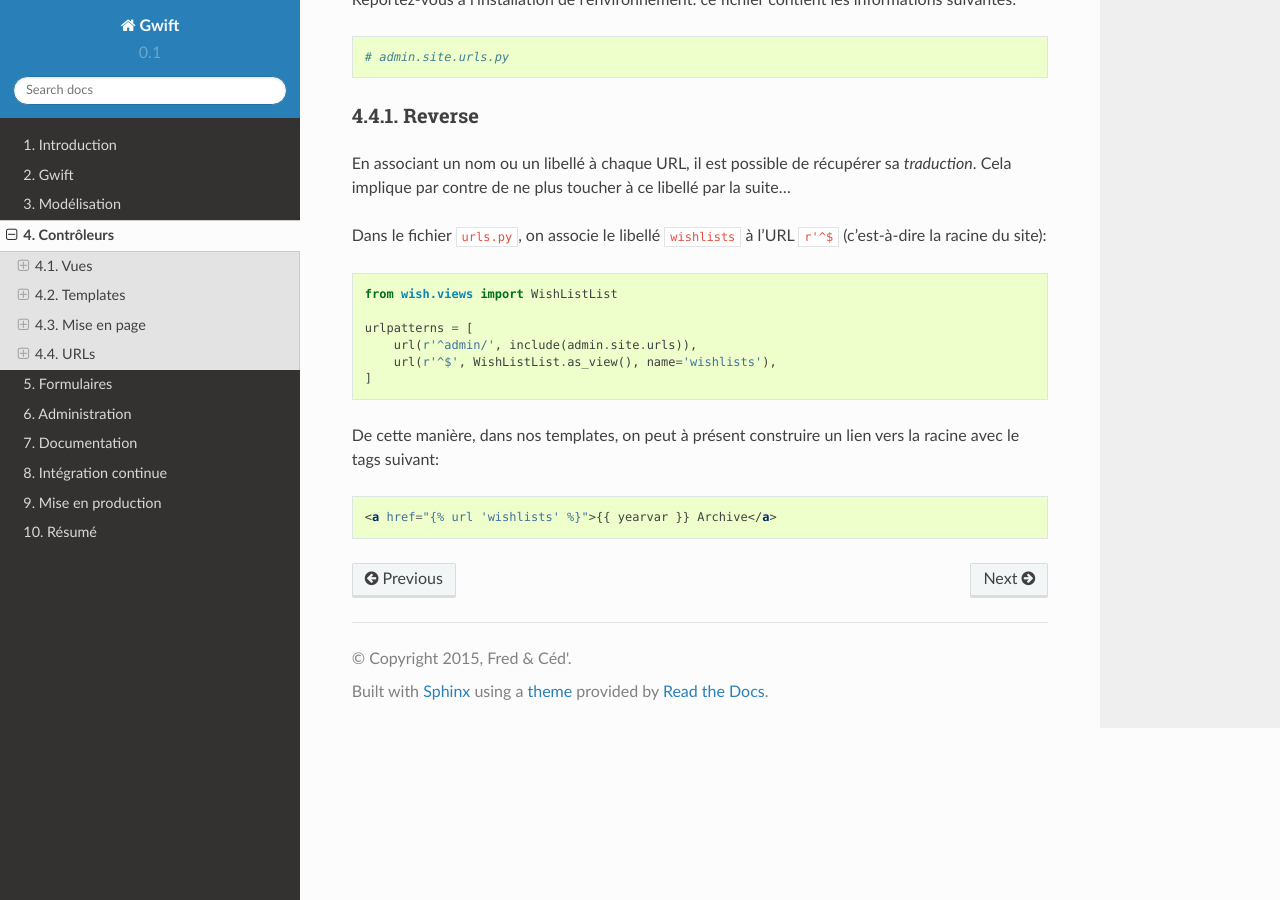
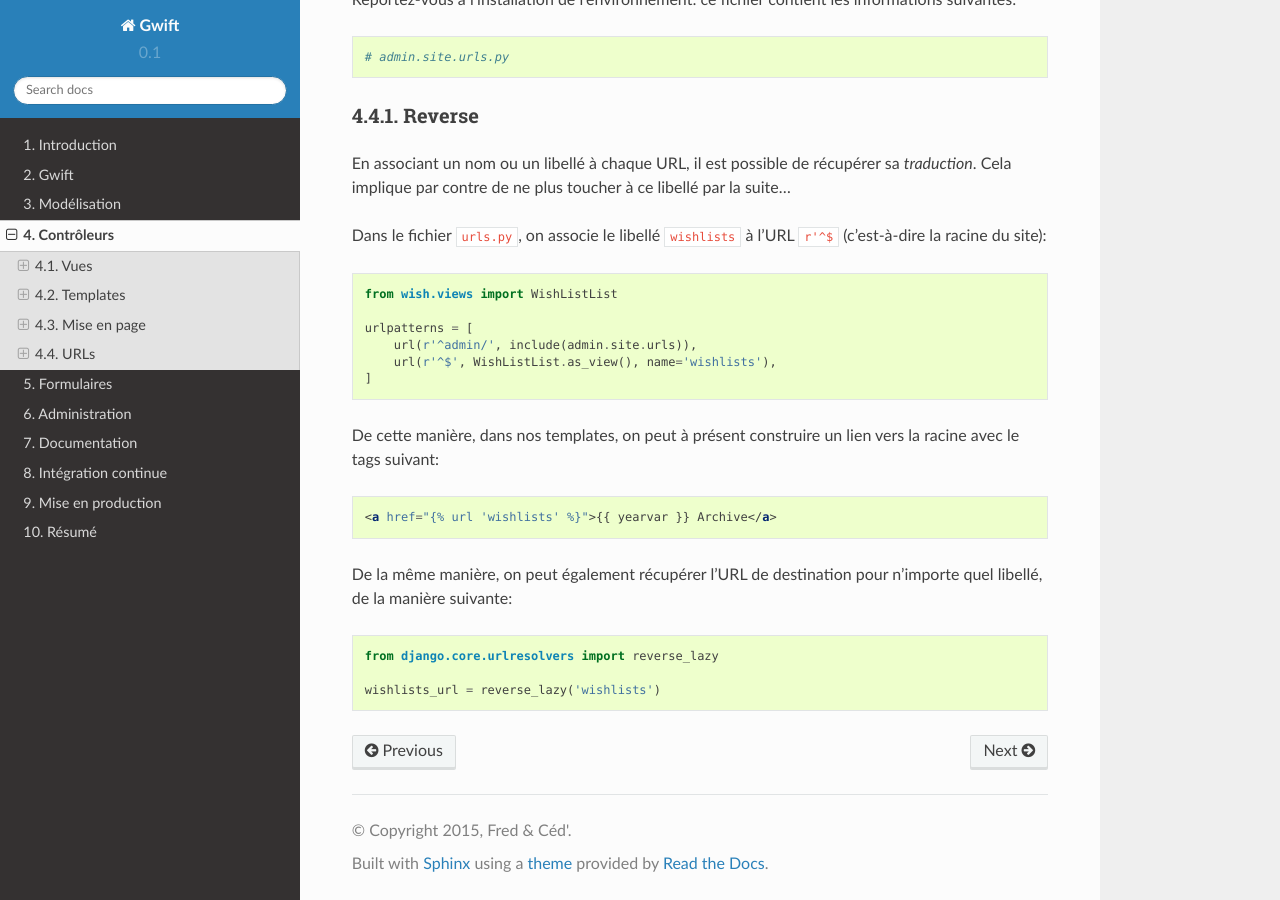
Before and after one commit to Grimbox/gwift-book, a Sphinx documentation site: the page built from source/mvc.rst, in a window 1280 px wide and 900 px high, scrolled down 10870 px. Built offline with Sphinx 7.4.7 and the Read the Docs theme 2.0.0, drawn with Linux system fonts in a browser that asks for light colours.

Commit message:
add reverse_url func

```diff
--- a/source/mvc/urls.rst
+++ b/source/mvc/urls.rst
@@ -44,3 +44,11 @@ De cette manière, dans nos templates, on peut à présent construire un lien ve
 .. code-block:: html
 
     <a href="{% url 'wishlists' %}">{{ yearvar }} Archive</a>
+
+De la même manière, on peut également récupérer l'URL de destination pour n'importe quel libellé, de la manière suivante:
+
+.. code-block:: python
+
+    from django.core.urlresolvers import reverse_lazy
+
+    wishlists_url = reverse_lazy('wishlists')
```
